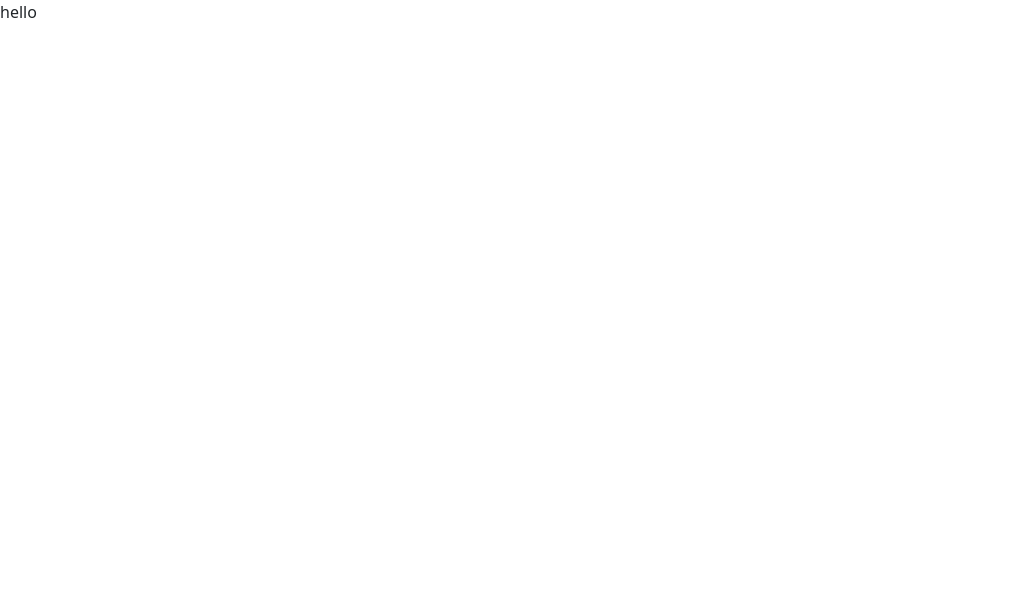
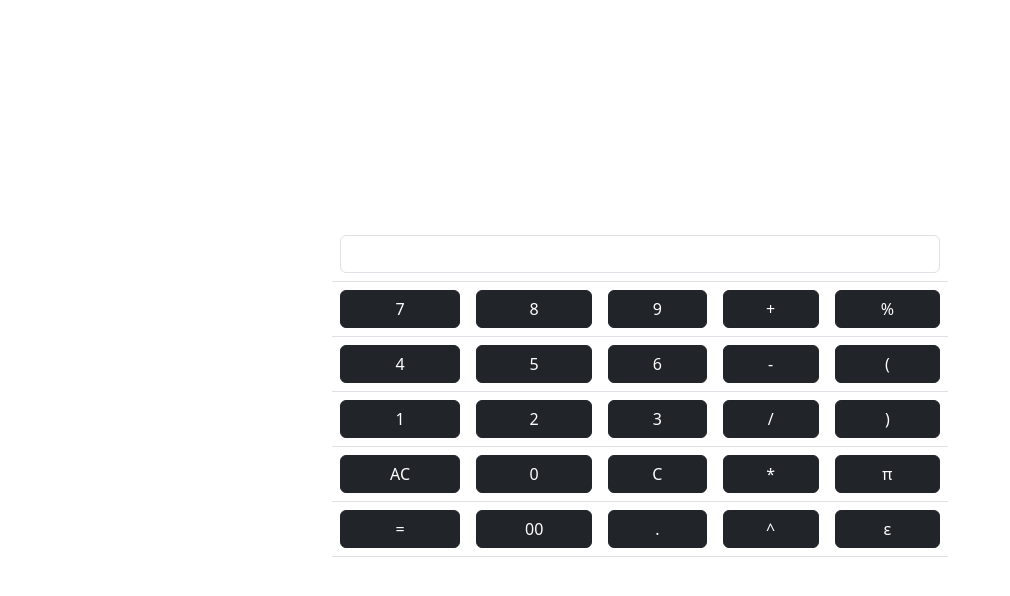
Before and after one commit to YousraKhurshid/Javascript, a plain HTML site: page index.html in a window 1280 px wide. Shown: the whole page, without its empty margins (0-1010 px from the left). Drawn offline with nearby package versions, Linux system fonts and the light colour scheme.

Commit message:
calculator

```diff
--- /dev/null
+++ b/app.js
@@ -0,0 +1,17 @@
+function getNum(num) {
+    console.log(num);
+    document.getElementById('result').value += num;
+}
+
+function clearScr() {
+    document.getElementById('result').value = "";
+}
+
+function removeNum() {
+     var res = document.getElementById('result').value;
+    document.getElementById('result').value = document.getElementById('result').value.slice(0,res.length-1);
+}
+function getAns() {
+    document.getElementById('result').value = eval (document.getElementById('result').value)
+        console.log(document.getElementById('result').value)
+}
--- a/index.html
+++ b/index.html
@@ -1,3 +1,8 @@
+<!-- Calculator Assignment 2  -->
+<!-- Date  17-05-23-->
+
+
+
 <!DOCTYPE html>
 <html lang="en">
 <head>
@@ -9,10 +14,61 @@
     <link href="https://cdn.jsdelivr.net/npm/bootstrap@5.3.0-alpha3/dist/css/bootstrap.min.css" rel="stylesheet" integrity="sha384-KK94CHFLLe+nY2dmCWGMq91rCGa5gtU4mk92HdvYe+M/SXH301p5ILy+dN9+nJOZ" crossorigin="anonymous">
 
 
+
 </head>
 <body>
-    hello
-    <script src="Javascript\script.js"></script>
-    <script src="Javascript\Assign1-JS.js"></script>
+    <div class="container d-flex justity-content-center align-items-center w-50" style="height:100vh">
+    <table class="table">
+        <thead>
+          <tr>
+            <th colspan="5"><input type="text" id="result" class="form-control"></th>
+            </tr>
+        </thead>
+        <tbody>
+          <tr>
+            <td><Button class="btn btn-dark text-center w-100" onclick="getNum(7)">7</Button></td>
+            <td><Button class="btn btn-dark text-center w-100" onclick="getNum(8)">8</Button></td>
+            <td><Button class="btn btn-dark text-center w-100"onclick="getNum(9)">9</Button></td>
+            <td><Button class="btn btn-dark text-center w-100" onclick="getNum('+')">+</Button></td>
+            <td><Button class="btn btn-dark text-center w-100" onclick="getNum('%')">%</Button></td>
+          </tr>
+          <tr>
+            <td><Button class="btn btn-dark text-center w-100"onclick="getNum(4)">4</Button></td>
+            <td><Button class="btn btn-dark text-center w-100"onclick="getNum(5)">5</Button></td>
+            <td><Button class="btn btn-dark text-center w-100"onclick="getNum(6)">6</Button></td>
+            <td><Button class="btn btn-dark text-center w-100"onclick="getNum('-')">-</Button></td>
+            <td><Button class="btn btn-dark text-center w-100"onclick="getNum('&#40;')">&#40;</Button></td>
+          </tr>
+          <tr>
+            <td><Button class="btn btn-dark text-center w-100"onclick="getNum(1)">1</Button></td>
+            <td><Button class="btn btn-dark text-center w-100"onclick="getNum(2)">2</Button></td>
+            <td><Button class="btn btn-dark text-center w-100"onclick="getNum(3)">3</Button></td>
+            <td><Button class="btn btn-dark text-center w-100" onclick="getNum('/')">/</Button></td>
+            <td><Button class="btn btn-dark text-center w-100" onclick="getNum('&#41;')">&#41;</Button></td>
+          </tr>
+          <tr>
+            <td><Button class="btn btn-dark text-center w-100" onclick="removeNum()">AC</Button></td>
+            <td><Button class="btn btn-dark text-center w-100"onclick="getNum(0)">0</Button></td>
+            <td><Button class="btn btn-dark text-center w-100" onclick="clearScr()">C</Button></td>
+            <td><Button class="btn btn-dark text-center w-100" onclick="getNum('*')">*</Button></td>
+            <td><Button class="btn btn-dark text-center w-100" onclick="getNum('3.141')">π</Button></td>
+          </tr>
+          </tr>
+          <tr>
+            <td><Button class="btn btn-dark text-center w-100" onclick="getAns()">=</Button></td>
+            <td><Button class="btn btn-dark text-center w-100"onclick="getNum(00)">00</Button></td>
+            <td><Button class="btn btn-dark text-center w-100" onclick="getNum('.')">.</Button></td>
+            <td><Button class="btn btn-dark text-center w-100"onclick="getNum('^')">^</Button></td>
+            <td><Button class="btn btn-dark text-center w-100" onclick="getNum('2.718')">ε</Button></td>
+          </tr>
+        </tbody>
+      </table>
+    </div>
+    <!-- <script src="Javascript\script.js"></script>
+    <script src="Javascript\Assign1-JS.js"></script> -->
+    <!-- <script src="Javascript\Calculator.js"></script> -->
+    <script src="https://cdn.jsdelivr.net/npm/bootstrap@5.3.0-alpha3/dist/js/bootstrap.bundle.min.js" integrity="sha384-ENjdO4Dr2bkBIFxQpeoTz1HIcje39Wm4jDKdf19U8gI4ddQ3GYNS7NTKfAdVQSZe" crossorigin="anonymous"></script>
+    <script src="app.js"></script>
+
 </body>
 <html>
```
Also changed, not shown: Javascript/Calculator.js (deleted).
